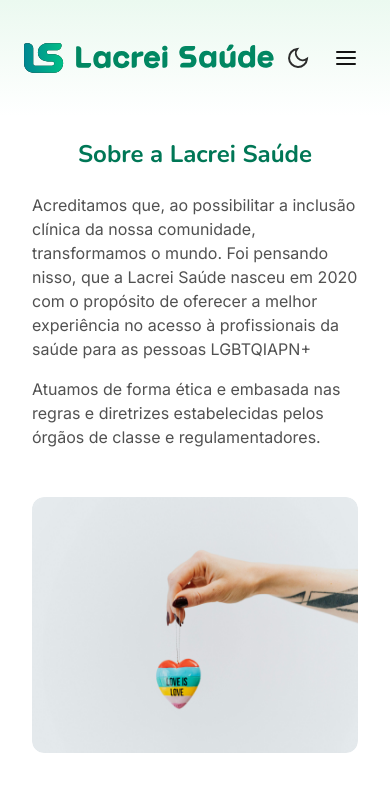
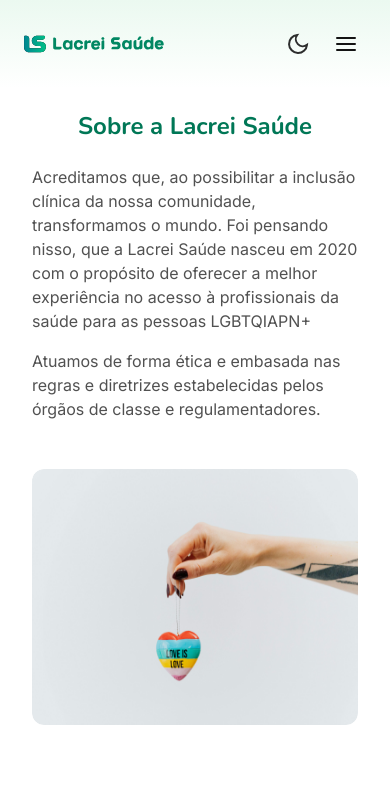
Before and after one commit to Marllock/Desafio-lacrei-saude, a Next.js app: page /sobre in a window 390 px wide. Shown: the top 809 px of the page. Built offline with nearby package versions, Linux system fonts and the light colour scheme.

Commit message:
Refactor header component to improve logo handling and mobile responsiveness

```diff
--- a/app/components/header/header.tsx
+++ b/app/components/header/header.tsx
@@ -22,6 +22,11 @@ const HeaderContainer = styled.header`
 
   @media (min-width: 1024px) {
     padding: var(--space-4) calc(15 * var(--space-unit));
+  }
+
+  /* Mobile: follow spacing tokens from GlobalStyles (24px) */
+  @media (max-width: 767px) {
+    padding: var(--space-3) var(--space-3);
   }
 `
 
@@ -147,15 +152,15 @@ export default function Header() {
   return (
     <HeaderContainer aria-label="Cabeçalho principal" role="banner">
       {/* Logo */}
-      <Link href="/" style={{ display: 'flex', alignItems: 'center', gap: 'calc(1.5 * var(--space-unit))' }}>
-        <Image
+      <LogoLink href="/">
+        <LogoImage
           src="/logo-header.svg"
           alt="Logo da Lacrei Saúde"
           width={250}
           height={52}
           priority
         />
-      </Link>
+      </LogoLink>
 
       {/* Ações Mobile: tema sempre visível + menu */}
       <MobileActions>
@@ -203,3 +208,26 @@ export default function Header() {
     </HeaderContainer>
   )
 }
+
+const LogoLink = styled(Link)`
+  display: flex;
+  align-items: center;
+  gap: calc(1.5 * var(--space-unit));
+
+  img {
+    display: block;
+    height: auto;
+    max-width: 180px;
+    width: auto;
+  }
+
+  @media (max-width: 767px) {
+    img {
+      max-width: 140px;
+    }
+  }
+`
+
+// Next/Image returns an element that should accept styled-components,
+// but to be safe we wrap it in a styled component with the same props.
+const LogoImage = (props: any) => <Image {...props} />
```
